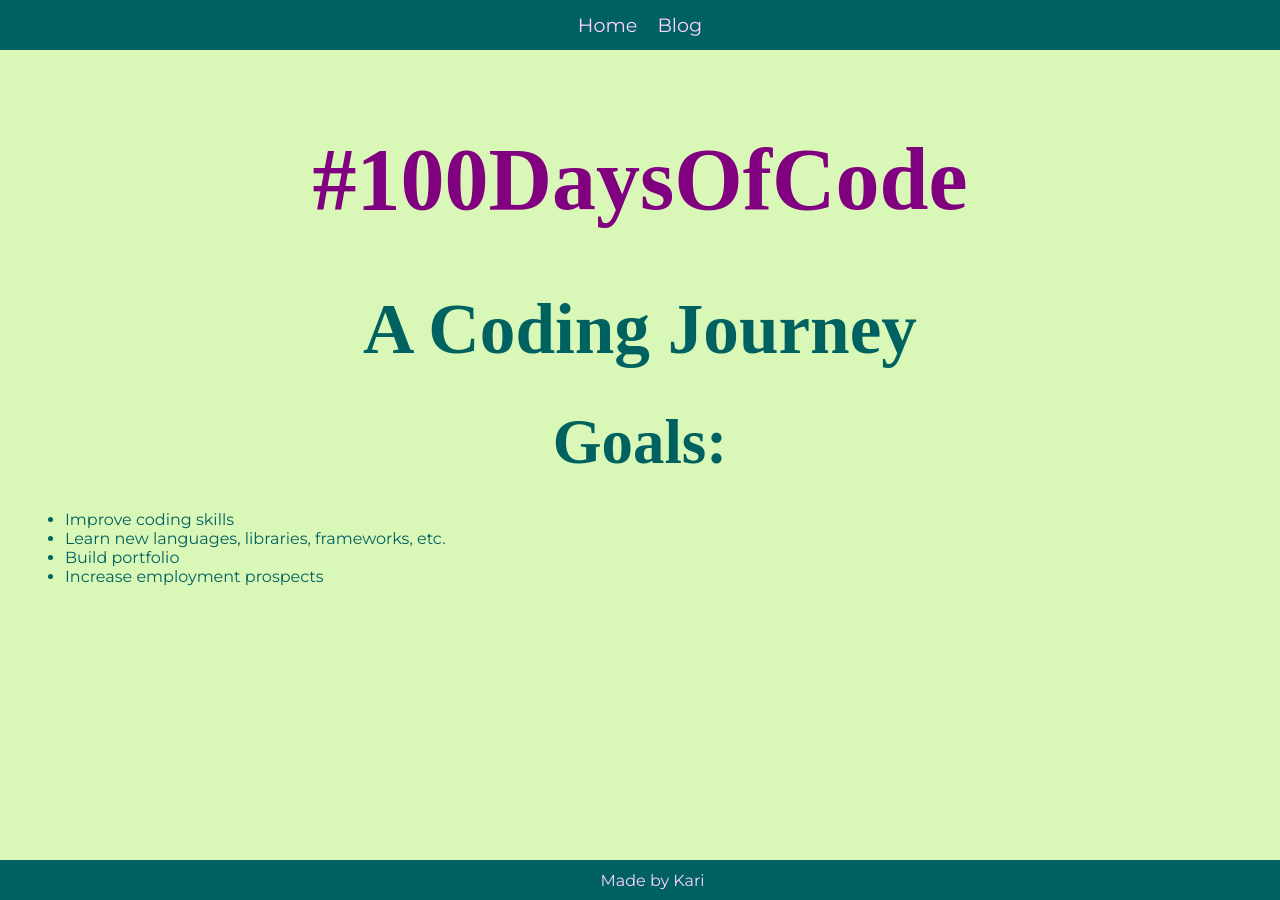
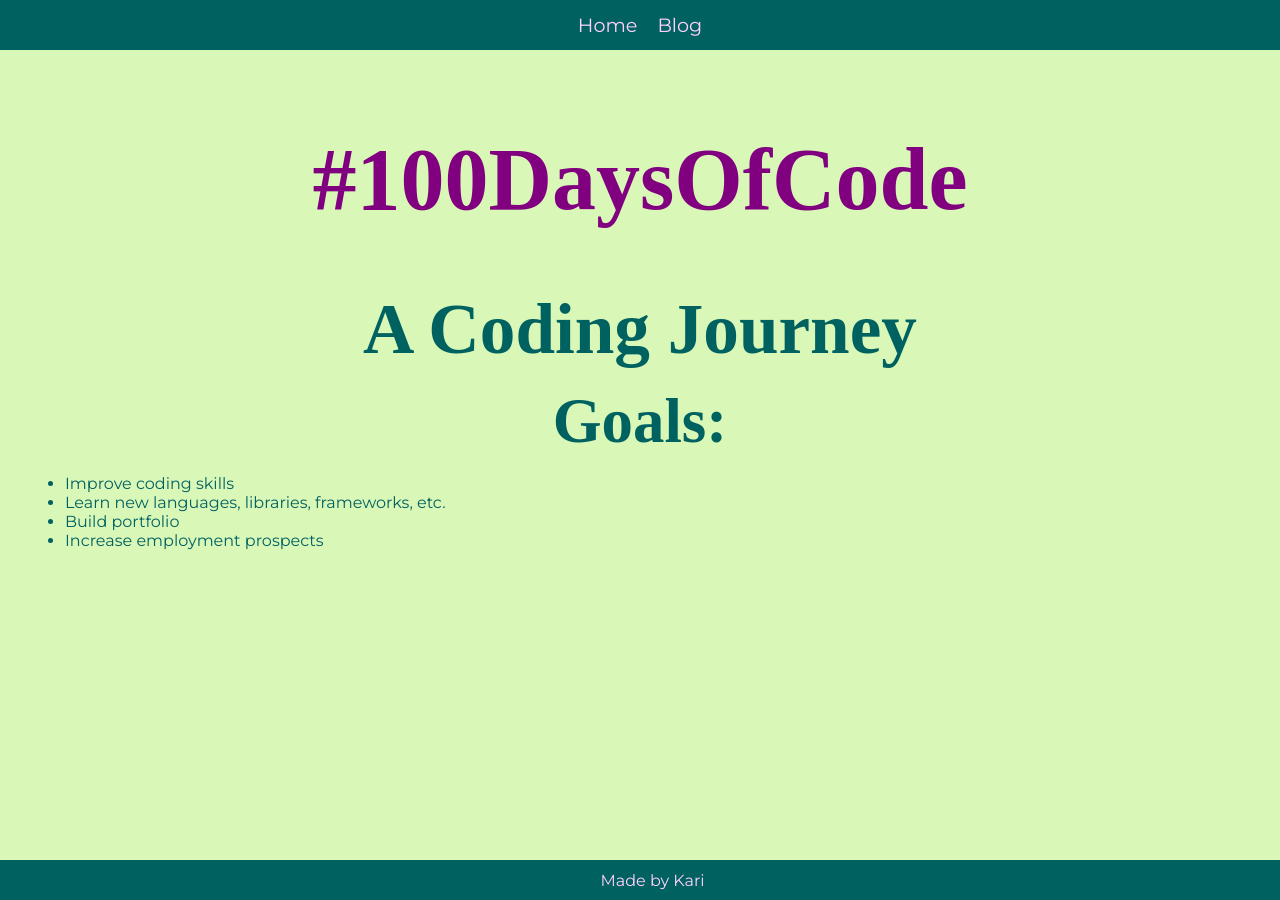
Before and after one commit to KJLarson/100-days, a Jekyll site: the page built from index.html, in a window 1280 px wide. Built offline with Jekyll 4.4.1, drawn with Linux system fonts in a browser that asks for light colours; some web fonts are replaced.

Commit message:
Adjust h2 and h3 sizes

```diff
--- a/css/main.css
+++ b/css/main.css
@@ -35,12 +35,12 @@ h1 {
 
 h2 {
 	font-size: calc(20px + 4vw);
-	margin: 0.5em;
+	margin: 15px;
 }
 
 h3 {
 	font-size: calc(18px + 3.5vw);
-	margin: 0.5em;
+	margin: 10px;
 }
 
 cite {
```
